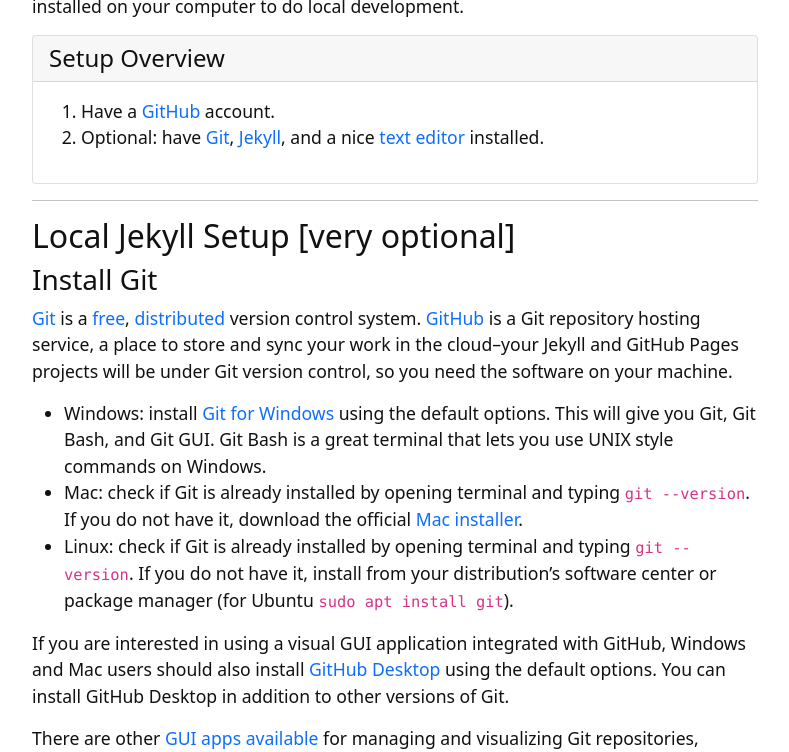
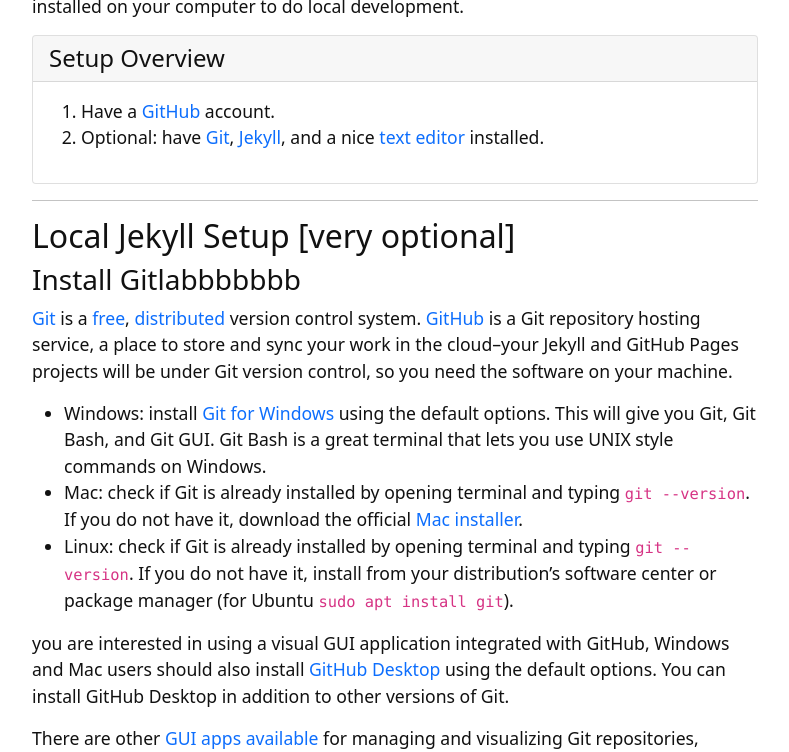
Before and after one commit to mata-fabien/UCM, a Jekyll site: the page built from content/0-prep.md, in a window 1280 px wide and 900 px high, scrolled down 509 px, cut to the strip 0-752 px from the top of the window. Shown: the whole strip, without its empty margins (245-1034 px from the left). Built offline with Jekyll 4.4.1, drawn with Linux system fonts in a browser that asks for light colours.

Commit message:
change text

```diff
--- a/content/0-prep.md
+++ b/content/0-prep.md
@@ -22,7 +22,7 @@ However, for more advanced uses you will want Git, Ruby, and Jekyll installed on
 
 ## Local Jekyll Setup [very optional]
 
-### Install Git
+### Install Gitlabbbbbbb
 
 [Git](https://git-scm.com/) is a [free](https://www.gnu.org/philosophy/free-sw.en.html), [distributed](https://en.wikipedia.org/wiki/Distributed_version_control) version control system. [GitHub](https://github.com/) is a Git repository hosting service, a place to store and sync your work in the cloud--your Jekyll and GitHub Pages projects will be under Git version control, so you need the software on your machine.
 
@@ -30,7 +30,7 @@ However, for more advanced uses you will want Git, Ruby, and Jekyll installed on
 - Mac: check if Git is already installed by opening terminal and typing `git --version`. If you do not have it, download the official [Mac installer](https://git-scm.com/downloads).
 - Linux: check if Git is already installed by opening terminal and typing `git --version`. If you do not have it, install from your distribution's software center or package manager (for Ubuntu `sudo apt install git`).
 
-If you are interested in using a visual GUI application integrated with GitHub, Windows and Mac users should also install [GitHub Desktop](https://desktop.github.com/) using the default options.
+ you are interested in using a visual GUI application integrated with GitHub, Windows and Mac users should also install [GitHub Desktop](https://desktop.github.com/) using the default options.
 You can install GitHub Desktop in addition to other versions of Git.
 
 There are other [GUI apps available](https://git-scm.com/downloads/guis) for managing and visualizing Git repositories, including Linux options.
```
